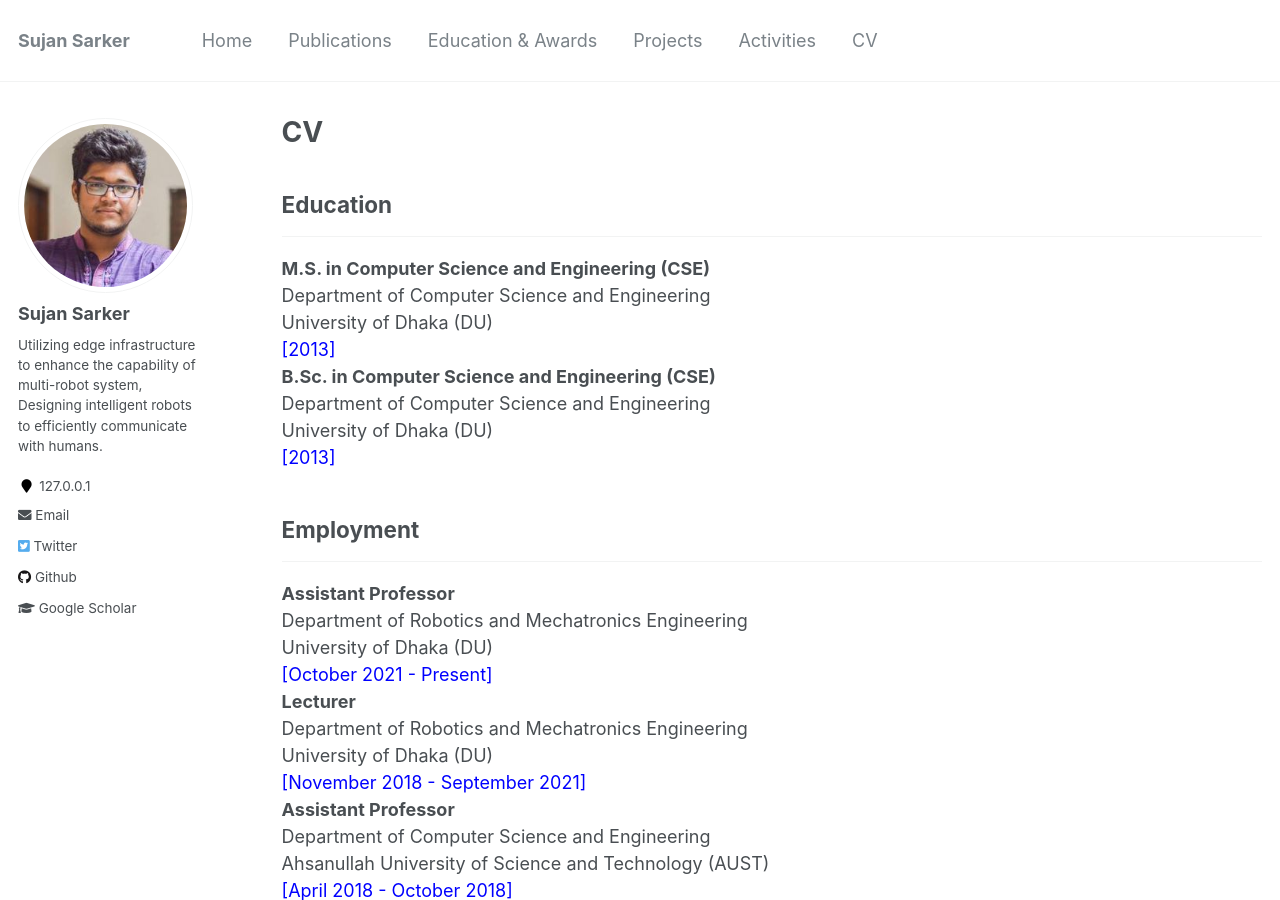
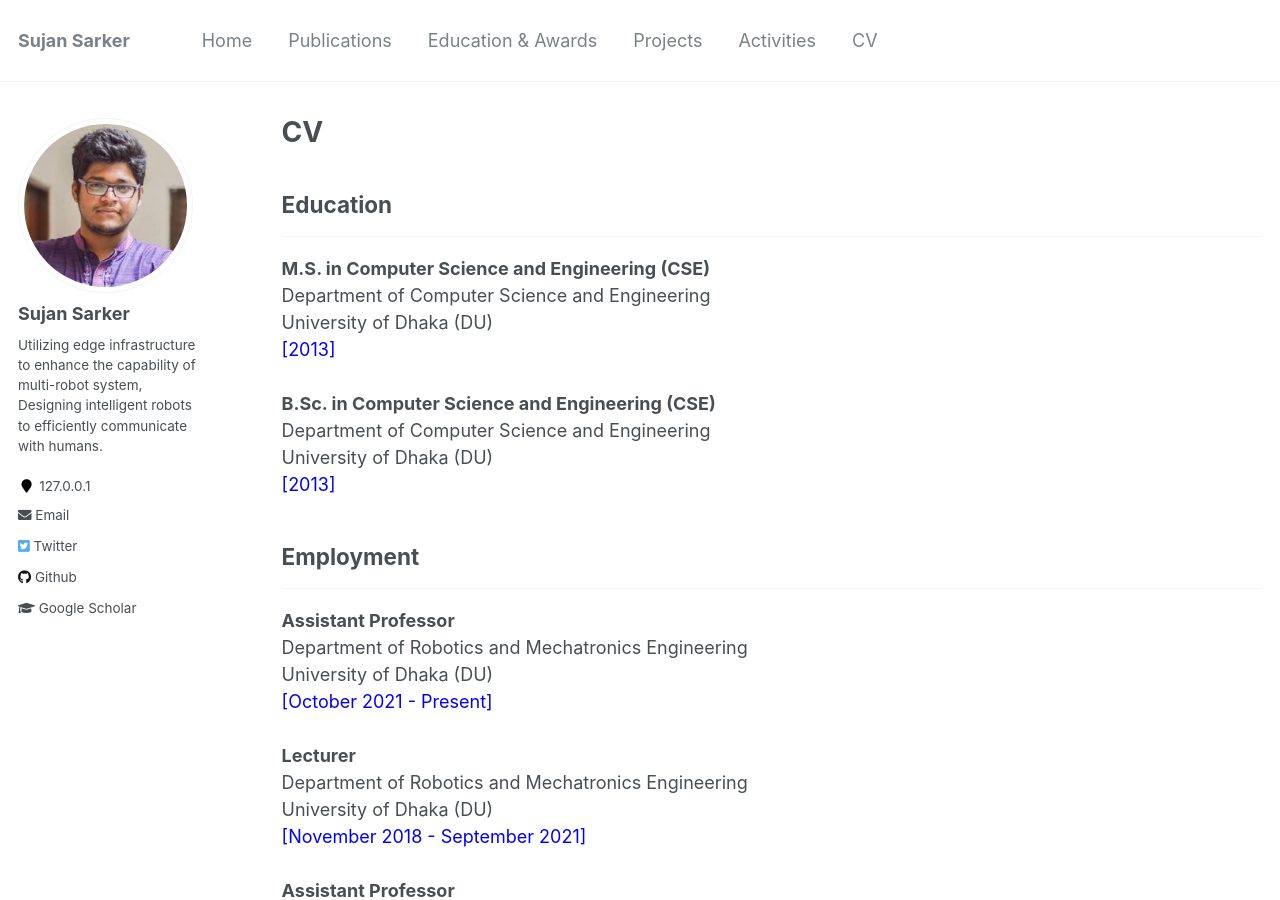
Before and after one commit to sujan-sarker/sujan-sarker.github.io, a Jekyll site: the page built from _pages/cv.md, in a window 1280 px wide and 900 px high. Built offline with Jekyll 4.4.1, drawn with Linux system fonts in a browser that asks for light colours.

Commit message:
Update cv.md

```diff
--- a/_pages/cv.md
+++ b/_pages/cv.md
@@ -10,7 +10,7 @@ author_profile: true
 Department of Computer Science and Engineering <br />
 University of Dhaka (DU) <br />
 <span style ="color:blue"> [2013] </span>
-<br />
+<br /> <br />
 **B.Sc. in Computer Science and Engineering (CSE)** <br />
 Department of Computer Science and Engineering <br />
 University of Dhaka (DU) <br />
@@ -23,26 +23,26 @@ University of Dhaka (DU) <br />
 Department of Robotics and Mechatronics Engineering <br />
 University of Dhaka (DU) <br />
 <span style ="color:blue"> [October 2021 - Present] </span>
-<br />
+<br /><br />
 **Lecturer** <br />
 Department of Robotics and Mechatronics Engineering <br />
 University of Dhaka (DU) <br />
 <span style ="color:blue"> [November 2018 - September 2021] </span>
-<br />
+<br /><br />
 **Assistant Professor** <br />
 Department of Computer Science and Engineering <br />
 Ahsanullah University of Science and Technology (AUST) <br />
 <span style ="color:blue"> [April 2018 - October 2018] </span>
-<br />
+<br /><br />
 **Lecturer** <br />
 Department of Computer Science and Engineering <br />
 Ahsanullah University of Science and Technology (AUST) <br />
 <span style ="color:blue"> [October 2014 - March 2018] </span>
-<br />
+<br /><br />
 **Trainee Software Engineer** <br />
 Therap Services, LLC, Dhaka <br />
 <span style ="color:blue"> [April 2014 - June 2014] </span>
-<br />
+<br /> <br />
 
 [Download Full CV](https://sujan-sarker.github.io/files/resume_sujan.pdf) <span style ="color:Green"> [<ins>*Last Updated on Nov 20, 2021*</ins>] </span>
 
```
